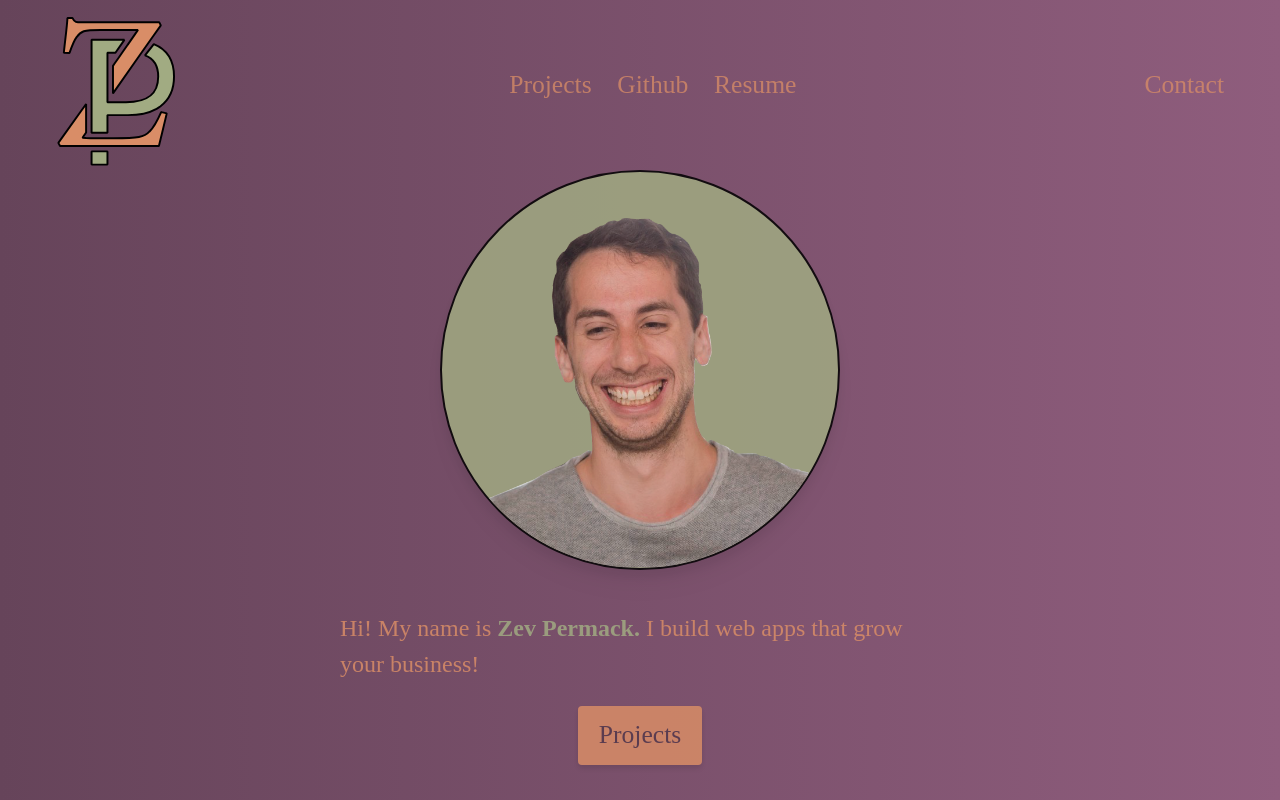
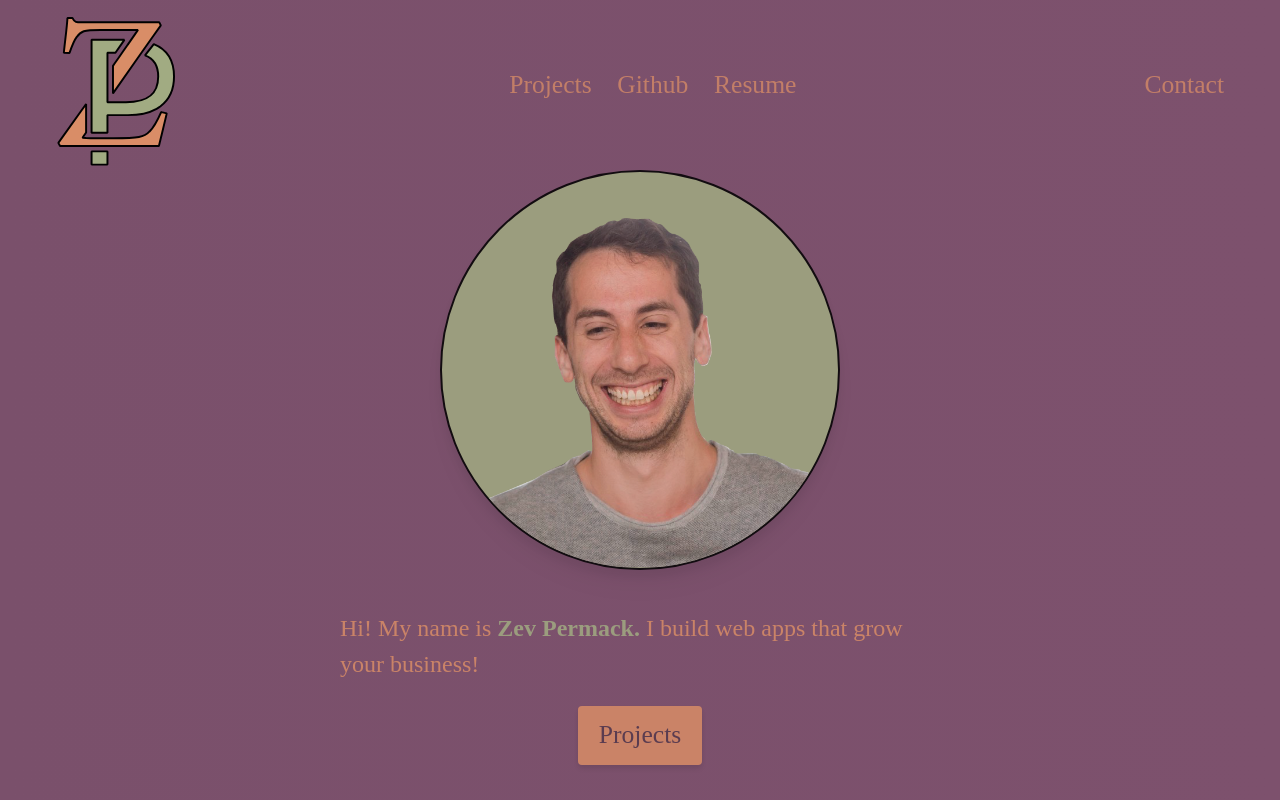
Before and after one commit to rewpt/portfolio, a React (Create React App) app: page / in a window 1280 px wide. Shown: the top 800 px of the page. Built offline with nearby package versions, Linux system fonts and the light colour scheme.

Commit message:
make purple colors lighter

```diff
--- a/tailwind.config.js
+++ b/tailwind.config.js
@@ -18,9 +18,8 @@ module.exports = {
         zburgundy: 'rgb(147,73,85)',
         zlburgundy: 'rgb(158, 81, 93)',
         zpurple: 'rgb(85,57,75)',
-        zlpurple: 'rgb(102, 68, 90)',
-        zvlpurple: 'rgb(133, 90, 118)',
-        zvlpurple: 'rgb(143, 93, 125)',
+        zlpurple: 'rgb(122, 80, 107)',
+        zvlpurple: 'rgb(125, 81, 109)',
         zgrey: 'rgb(145,117,110)',
         zgreen: 'rgb(176,193,178)',
         zlgreen: 'rgb(216,219,207)',
```
